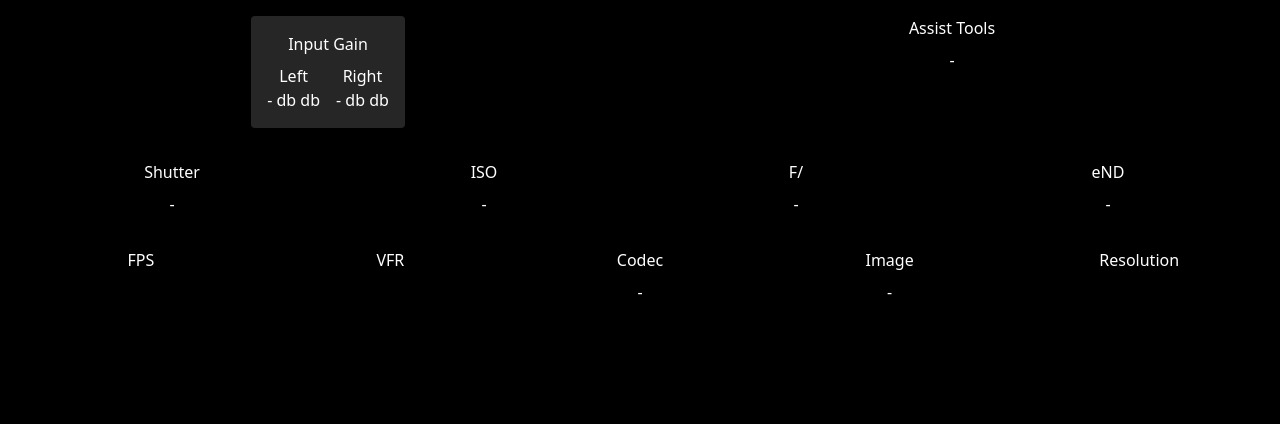
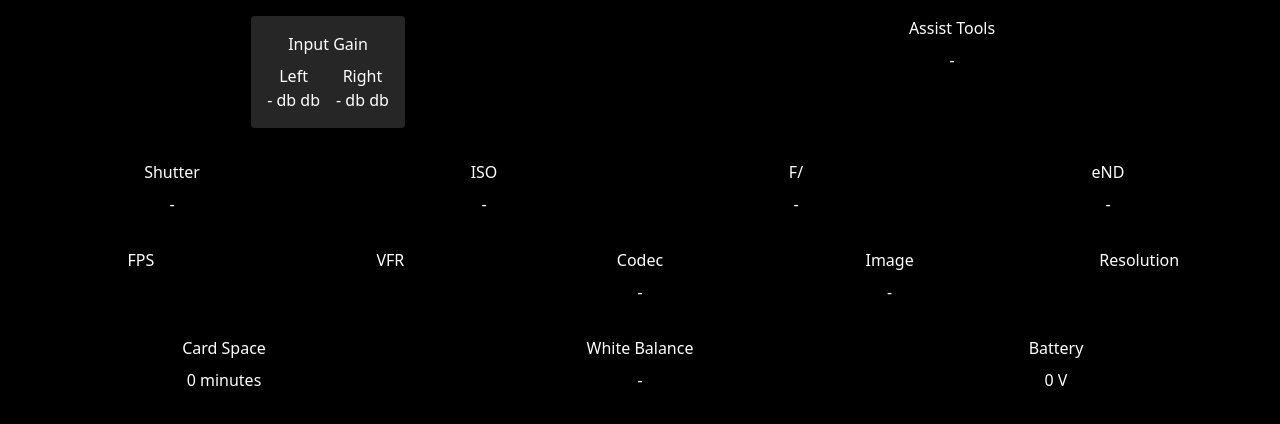
Before and after one commit to ratdaddy/ub3, a Vue app: page / in a window 1280 px wide. Shown: the top 424 px of the page. Built offline with nearby package versions, Linux system fonts and the light colour scheme; no server answers.

Commit message:
Add bottom row display/controls

```diff
--- a/src/lib/Camera.js
+++ b/src/lib/Camera.js
@@ -18,6 +18,14 @@ var Camera = {
       })
       .catch((error) => { console.log(error) })
   },
+
+  rec_get(attribute, callback) {
+    axios.get(this.host_url + '/ctrl/rec', { params: { action: attribute }})
+      .then((response) => {
+        callback(response.data)
+      })
+      .catch((error) => { console.log(error) })
+  },
 }
 
 export default Camera
--- a/src/router/index.js
+++ b/src/router/index.js
@@ -5,6 +5,7 @@ import ModifyInputAudio from '../views/InputAudio/Modify.vue'
 import ModifyAssistTools from '../views/AssistTools/Modify.vue'
 import ModifyShutter from '../views/Exposure/Modify.vue'
 import ModifyImage from '../views/Image/Modify.vue'
+import ModifyWhiteBalance from '../views/WhiteBalance/Modify.vue'
 
 Vue.use(VueRouter)
 
@@ -42,6 +43,11 @@ const routes = [
     name: 'ModifyImage',
     component: ModifyImage
   },
+  {
+    path: '/modify_white_balance',
+    name: 'ModifyWhiteBalance',
+    component: ModifyWhiteBalance
+  },
 ]
 
 const router = new VueRouter({
--- a/src/views/AssistTools/MainMenu.vue
+++ b/src/views/AssistTools/MainMenu.vue
@@ -2,7 +2,7 @@
   <router-link to="/modify_assist_tools">
     <div class="flex flex-col space-y-2 text-center">
       <h2>Assist Tools</h2>
-      <div>{{exposure.value}}</div>
+      <div>{{ exposure.value }}</div>
     </div>
   </router-link>
 </template>
--- /dev/null
+++ b/src/views/Battery/MainMenu.vue
@@ -0,0 +1,26 @@
+<template>
+  <div class="flex flex-col space-y-2 text-center">
+    <h2>Battery</h2>
+    <div>{{ voltage }} V</div>
+  </div>
+</template>
+
+<script>
+import Camera from '../../lib/Camera'
+
+export default {
+  name: 'BatterySpaceMainMenu',
+
+  data() {
+    return {
+      voltage: 0.0,
+    }
+  },
+
+  created() {
+    Camera.ctrl_get('battery_voltage', (response) => {
+      this.voltage = response.value / 10.0
+    })
+  },
+}
+</script>
--- /dev/null
+++ b/src/views/CardSpace/MainMenu.vue
@@ -0,0 +1,26 @@
+<template>
+  <div class="flex flex-col space-y-2 text-center">
+    <h2>Card Space</h2>
+    <div>{{ card_space }} minutes</div>
+  </div>
+</template>
+
+<script>
+import Camera from '../../lib/Camera'
+
+export default {
+  name: 'CardSpaceMainMenu',
+
+  data() {
+    return {
+      card_space: 0,
+    }
+  },
+
+  created() {
+    Camera.rec_get('remain', (response) => {
+      this.card_space = response.msg
+    })
+  },
+}
+</script>
--- a/src/views/Main.vue
+++ b/src/views/Main.vue
@@ -17,6 +17,11 @@
       <image_ />
       <div><h3>Resolution</h3></div>
     </div>
+    <div class="grid grid-cols-3 justify-items-center p-4">
+      <card_space />
+      <white_balance />
+      <battery />
+    </div>
   </div>
 </template>
 
@@ -29,6 +34,9 @@ import IrisMainMenu from './Exposure/IrisMainMenu'
 import EndMainMenu from './Exposure/EndMainMenu'
 import CodecMainMenu from './Image/CodecMainMenu'
 import ImageMainMenu from './Image/ImageMainMenu'
+import CardSpaceMainMenu from './CardSpace/MainMenu'
+import WhiteBalanceMainMenu from './WhiteBalance/MainMenu'
+import BatteryMainMenu from './Battery/MainMenu'
 
 export default {
   name: 'Main',
@@ -42,6 +50,9 @@ export default {
     end: EndMainMenu,
     codec: CodecMainMenu,
     image_: ImageMainMenu,
+    card_space: CardSpaceMainMenu,
+    white_balance: WhiteBalanceMainMenu,
+    battery: BatteryMainMenu,
   },
 }
 </script>
--- /dev/null
+++ b/src/views/WhiteBalance/MainMenu.vue
@@ -0,0 +1,22 @@
+<template>
+  <router-link to="/modify_white_balance">
+    <div class="flex flex-col space-y-2 text-center">
+      <h2>White Balance</h2>
+      <div>{{ white_balance.value }}</div>
+    </div>
+  </router-link>
+</template>
+
+<script>
+import WhiteBalanceStore from './Store'
+
+export default {
+  name: 'WhiteBalanceSpaceMainMenu',
+
+  data() {
+    return {
+      white_balance: WhiteBalanceStore.state,
+    }
+  },
+}
+</script>
--- /dev/null
+++ b/src/views/WhiteBalance/Modify.vue
@@ -0,0 +1,24 @@
+<template>
+  <div class="text-center p-8">
+    <option_selector title="White Balance" v-bind:store="white_balance" />
+  </div>
+</template>
+
+<script>
+import OptionSelector from '../../components/OptionSelector'
+import WhiteBalanceStore from './Store'
+
+export default {
+  name: 'ModifyWhiteBalance',
+
+  components: {
+    option_selector: OptionSelector,
+  },
+
+  data() {
+    return {
+      white_balance: WhiteBalanceStore.state,
+    }
+  },
+}
+</script>
--- /dev/null
+++ b/src/views/WhiteBalance/Store.js
@@ -0,0 +1,20 @@
+import Camera from '../../lib/Camera'
+
+var WhiteBalanceStore = {
+  state: { value: '-', opts: [], attribute: 'wb' },
+
+  initialize() {
+    this.get_white_balance()
+  },
+
+  get_white_balance() {
+    Camera.ctrl_get(this.state.attribute, (response) => {
+      this.state.value = response.value
+      this.state.opts = response.opts
+    })
+  },
+}
+
+WhiteBalanceStore.initialize()
+
+export default WhiteBalanceStore
```
